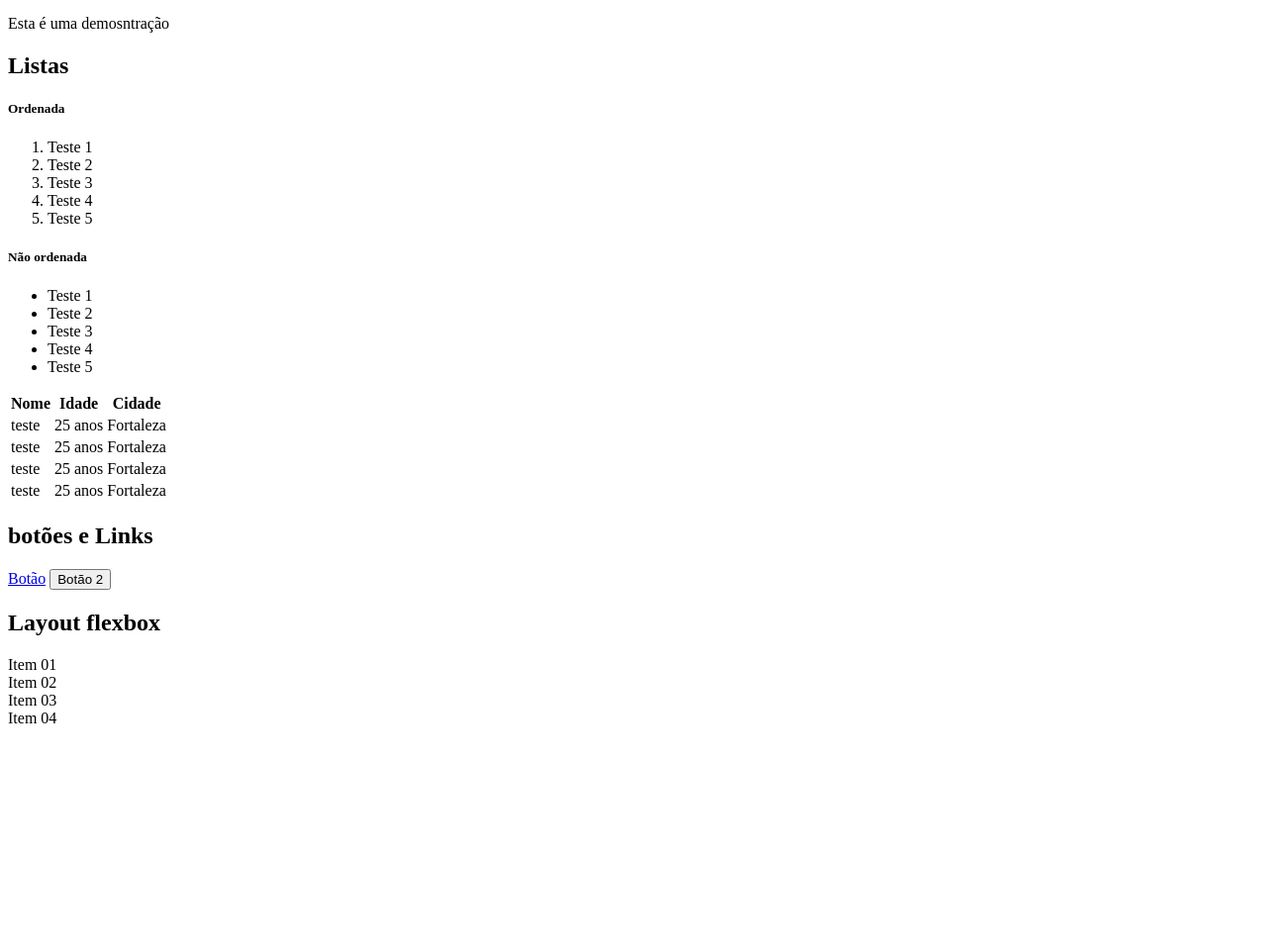
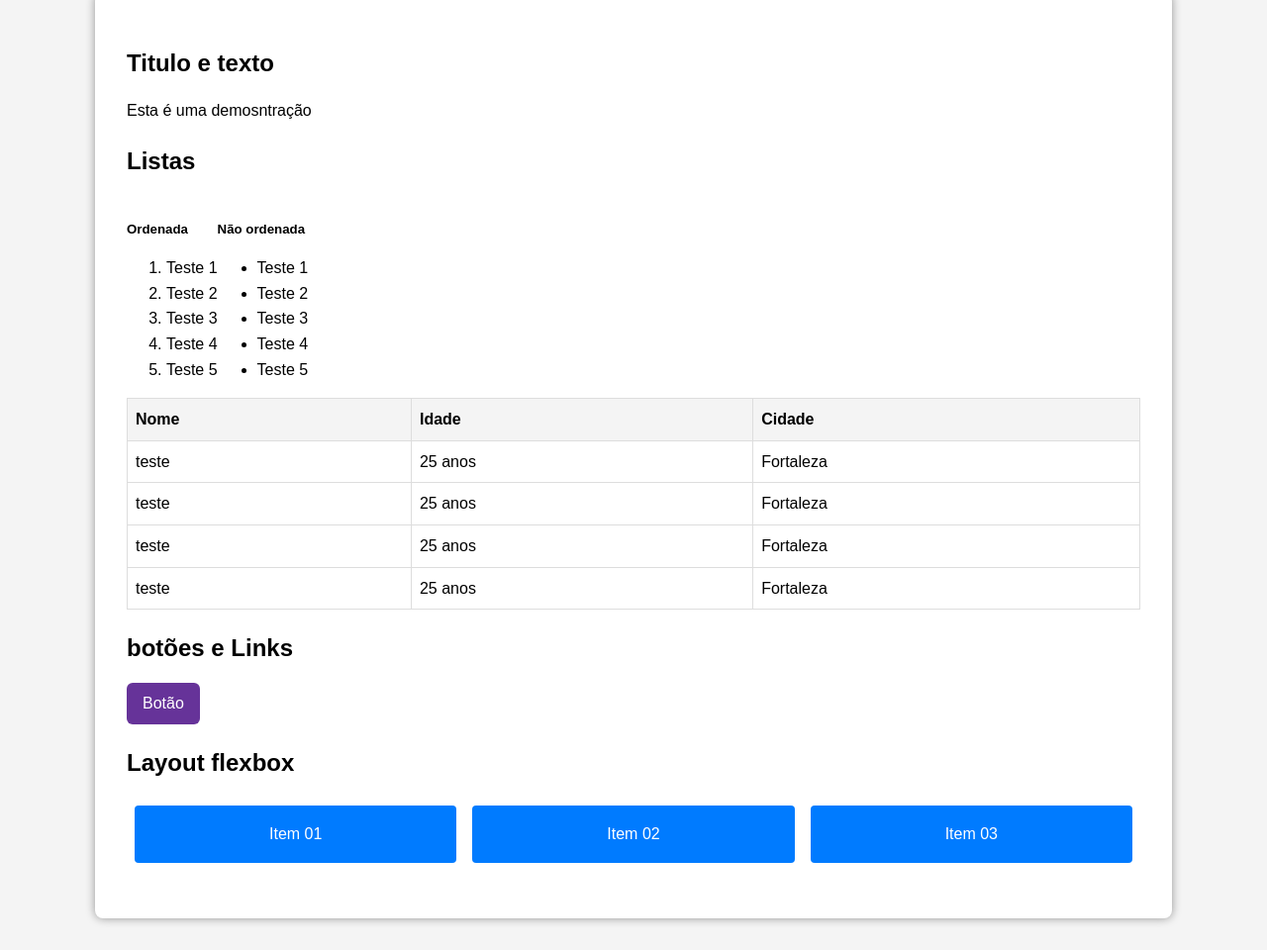
Before and after one commit to LuaMDS/Index.html, a plain HTML site: page Index.html in a window 1280 px wide. Shown: the part 112-1072 px from the top of the page at 99% size. Before the commit the page ends 855 px from the top, so only its background shows below. Drawn offline with Linux system fonts and the light colour scheme.

Commit message:
propriedade do css

```diff
--- a/Index.html
+++ b/Index.html
@@ -4,6 +4,7 @@
     <meta charset="UTF-8">
     <meta name="viewport" content="width=device-width, initial-scale=1.0">
     <title>Full Stack - live 04</title>
+     <link rel="stylesheet" href="style/styles.css">
 </head>
 <body>
     <header>
@@ -78,15 +79,14 @@
        <section>
         <h2>botões e Links</h2>
         <a href="https://www.google.com/" class="button"> Botão</a>
-        <button>Botão 2</button>
-
        </section>
        <section>
         <h2> Layout flexbox</h2>
-        <div class="Flex-item"> Item 01</div>
-        <div class="Flex-item"> Item 02</div>
-        <div class="Flex-item"> Item 03</div>
-        <div class="Flex-item"> Item 04</div>
+    <div class="flex-container">
+        <div class="flex-item"> Item 01</div>
+        <div class="flex-item"> Item 02</div>
+        <div class="flex-item"> Item 03</div>
+    </div>
        </section>
     </div>
 
--- /dev/null
+++ b/style/styles.css
@@ -0,0 +1,92 @@
+body{
+    font-family: Arial, sans-serif;
+    line-height: 1.6;
+    margin: 0;
+    padding: 0;
+    background-color: #f4f4f4;
+
+}
+
+.container{
+    width: 80%;
+    margin: 2rem auto;
+    padding: 2rem;
+    background-color: white;
+    border-radius: 8px;
+    box-shadow: 0 0 10px rgba(0, 0, 0, 0.4);
+
+}
+
+h1,
+h2,
+h3,
+h4,
+h5,
+h6 {
+    margin-bottom: 1rem;
+
+}
+
+p{
+    margin-bottom: 1rem;
+}
+
+.button{
+    display: inline-block;
+    padding: 0.5rem 1rem;
+    background-color: rebeccapurple;
+    color: white;
+    text-decoration: none;
+    border-radius: 6px;
+    transition: background-color 0.3s;
+}
+
+.button:hover{
+    background-color: rgba(45, 13, 78);
+}
+ul,
+ol{
+    margin-bottom: 1rem;
+}
+
+table{
+    width: 100%;
+    border-collapse: collapse;
+    margin-bottom: 1rem;
+}
+table,
+th,
+td{
+    border: 1px solid #ddd;
+}
+
+th,
+td {
+    padding: 0.5rem;
+    text-align: left;
+}
+th{
+    background-color: #f4f4f4;
+}
+
+.flex-item {
+    background-color: #007bff;
+    color: white;
+    padding: 1rem;
+    border-radius: 4px;
+    text-align: center;
+    flex: 1;
+    margin: 0.5rem;
+}
+
+.flex-container{
+    display: flex;
+    justify-content: space-around;
+    margin-bottom: 1rem;
+}
+
+.flex-container-start{
+    display: inline-flex;
+    justify-content: space-between;
+
+}
```
